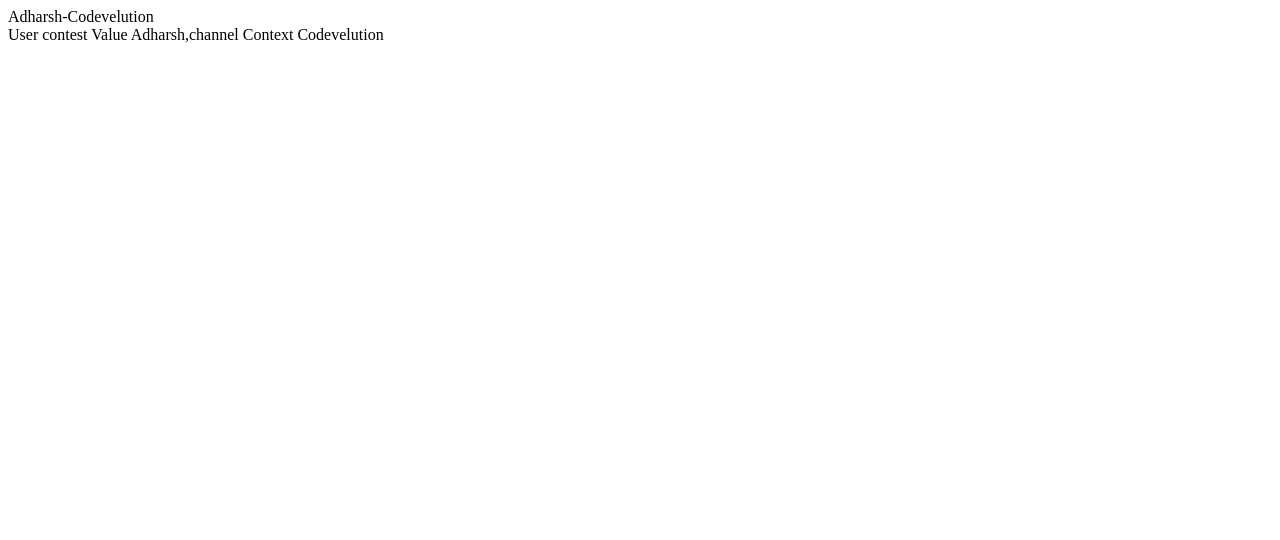
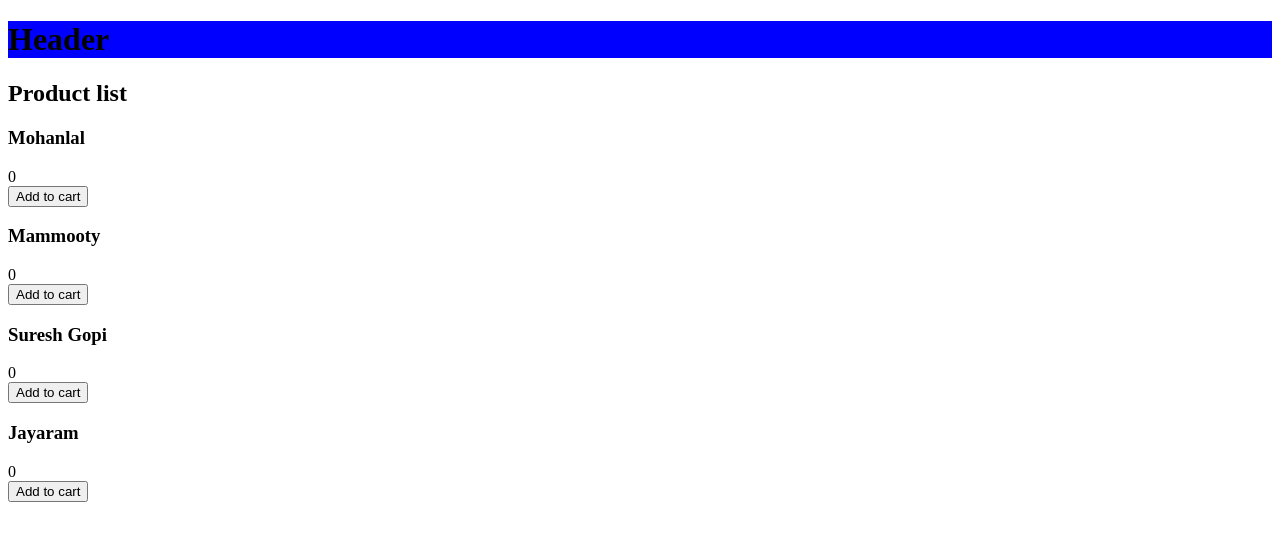
Before and after one commit to adharshrajeeev/React_Restart, a React (Create React App) app: page / in a window 1280 px wide. Shown: the top 540 px of the page. Built offline with nearby package versions, Linux system fonts and the light colour scheme.

Commit message:
redux base added

```diff
--- /dev/null
+++ b/src/Api/products.json
@@ -0,0 +1,20 @@
+[
+    {
+        "id":0,
+        "title":"Mohanlal"
+
+    },
+    {
+        "id":2,
+        "title":"Mammooty"
+
+    },{
+        "id":3,
+        "title":"Suresh Gopi"
+
+    },{
+        "id":4,
+        "title":"Jayaram"
+
+    }
+]
--- a/src/App.js
+++ b/src/App.js
@@ -2,8 +2,10 @@
 // import Greet2 from "./Components/Greet2";
 // import Message from "./Components/Message";
 
-import React from "react";
-import ComponentC from "./Components/ComponentC";
+import React, { Fragment } from "react";
+import Headers from "./Components/Header/Headers";
+import Products from "./Components/ProductList/Products";
+// import ComponentC from "./Components/ComponentC";
 
 // import UseReducerHook from "./Components/UseReducerHook";
 
@@ -48,12 +50,16 @@ function App() {
         {/* <HookCounter3/> */}
         {/* <HookUseState/> */}
         {/* <UseReducerHook/> */}
-        <UserContext.Provider value={'Adharsh'}>
+        {/* <UserContext.Provider value={'Adharsh'}>
         <ChannelContext.Provider value={'Codevelution'}>
 
         <ComponentC/>
         </ChannelContext.Provider>
-        </UserContext.Provider>
+        </UserContext.Provider> */}
+        <Fragment>
+          <Headers/>
+          <Products/>
+        </Fragment>
     </div>
   );
 }
--- /dev/null
+++ b/src/Components/CartButtons/AfterCart.js
@@ -0,0 +1,11 @@
+import React from 'react'
+
+const AfterCart = ({addToCart}) => {
+  return (
+    <div>
+        <button onClick={addToCart}>Add to cart</button>
+    </div>
+  )
+}
+
+export default AfterCart
--- /dev/null
+++ b/src/Components/Header/Headers.jsx
@@ -0,0 +1,11 @@
+import React from 'react'
+
+function Headers() {
+  return (
+    <header>
+        <h1 style={{background:'blue'}}>Header</h1>
+    </header>
+  )
+}
+
+export default Headers
--- /dev/null
+++ b/src/Components/ProductList/Products.jsx
@@ -0,0 +1,29 @@
+import React, { useState } from 'react';
+import products from '../../Api/products.json'
+import AfterCart from '../CartButtons/AfterCart';
+
+function Products() {
+    const [count,setCount]=useState(0)
+
+    const addToCart=()=>{
+        setCount(count+1)
+    }
+
+  return (
+   <section>
+    <h1>Product list</h1>
+    {
+        products.map((product,key)=>(
+          <div>
+            <h3 key={product.id}>{product.title}</h3>
+            {count}
+            <AfterCart addToCart={addToCart}/>
+          </div>
+    ))}
+
+
+   </section>
+  )
+}
+
+export default Products
```
Also changed, not shown: src/Redux/Store.jsx (added).
